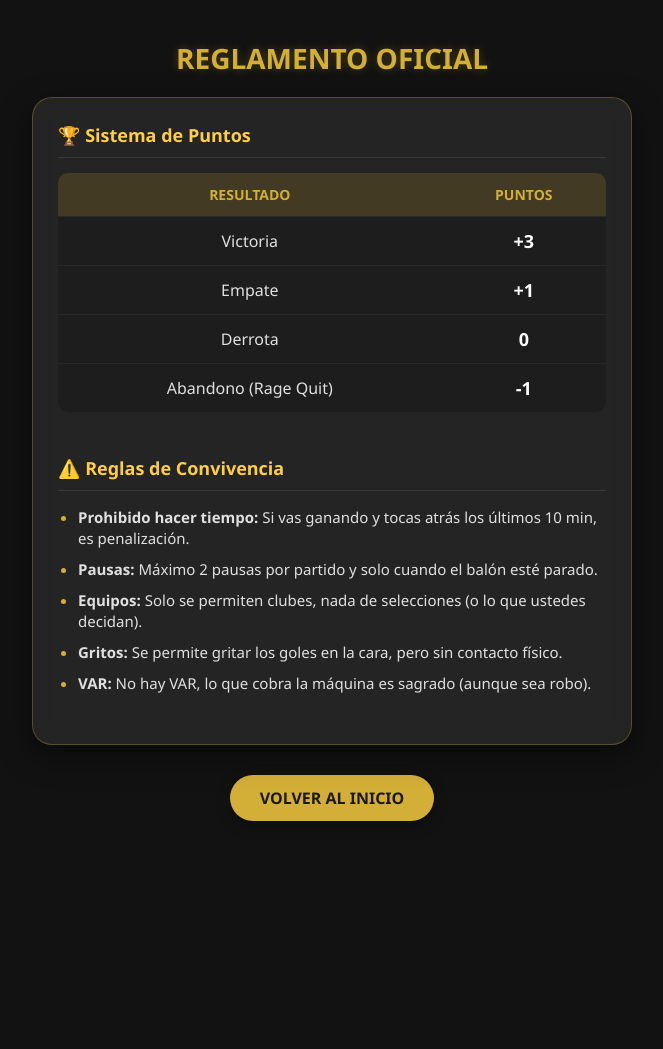
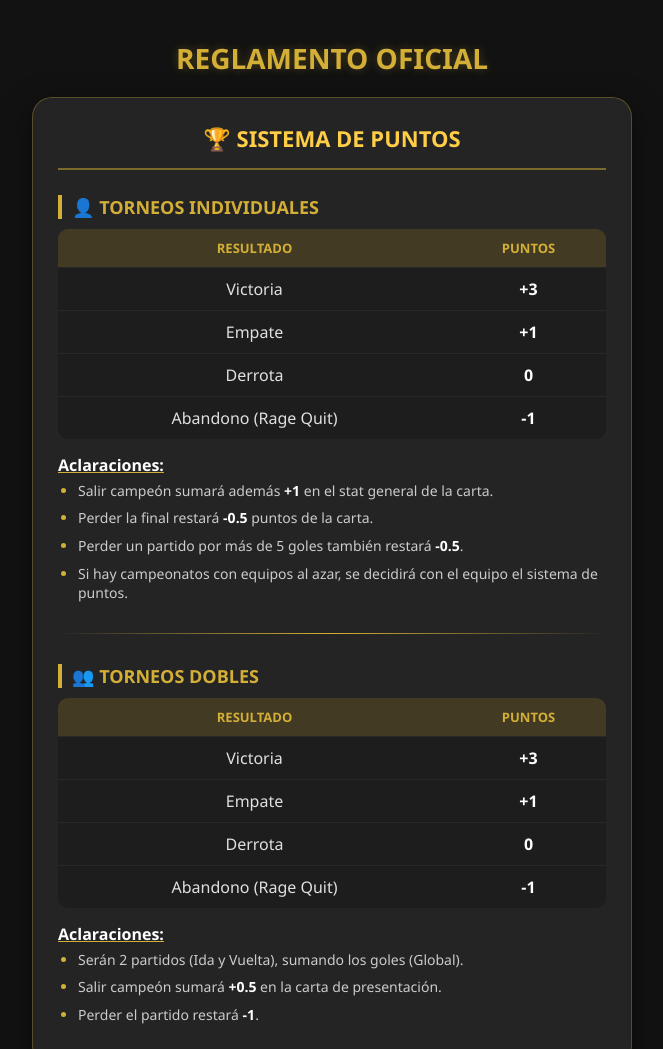
Before and after one commit to FedericoM77/Torneofifa, a plain HTML site: page reglas.html in a window 1280 px wide. Shown: the top 1049 px of the page, without its empty margins (308-971 px from the left). Before the commit the page ends 841 px from the top, so only its background shows below. Drawn offline with Linux system fonts and the light colour scheme.

Commit message:
Refactor reglas.html with style and content updates
Updated styles for better readability and layout. Added new rules and clarifications for tournaments.

```diff
--- a/reglas.html
+++ b/reglas.html
@@ -15,7 +15,7 @@
     display: flex;
     flex-direction: column;
     align-items: center;
-    min-height: 100dvh; /* Altura completa móvil */
+    min-height: 100dvh;
     color: #e0e0e0;
     text-align: center;
   }
@@ -28,7 +28,7 @@
     text-shadow: 0 0 10px rgba(212, 175, 55, 0.3);
   }
 
-  /* Contenedor tipo "Papel de vidrio" */
+  /* Contenedor principal */
   .rules-container {
     background: rgba(255, 255, 255, 0.08);
     backdrop-filter: blur(10px);
@@ -39,51 +39,83 @@
     max-width: 600px;
     margin-bottom: 20px;
     box-shadow: 0 10px 30px rgba(0,0,0,0.5);
-    text-align: left; /* Texto alineado a la izquierda para leer mejor */
+    text-align: left;
   }
 
   h2 {
     color: #ffce47;
+    font-size: 22px;
+    text-align: center;
+    border-bottom: 2px solid rgba(212, 175, 55, 0.5);
+    padding-bottom: 15px;
+    margin-top: 0;
+    margin-bottom: 20px;
+    text-transform: uppercase;
+  }
+
+  h3 {
+    color: #d4af37;
     font-size: 18px;
-    border-bottom: 1px solid rgba(255, 255, 255, 0.1);
-    padding-bottom: 10px;
-    margin-top: 0;
+    margin-top: 25px;
+    margin-bottom: 10px;
+    text-transform: uppercase;
+    border-left: 4px solid #d4af37;
+    padding-left: 10px;
+  }
+
+  h4 {
+    color: #fff;
+    margin: 15px 0 5px 0;
+    font-size: 16px;
+    text-decoration: underline;
+    text-decoration-color: #d4af37;
   }
 
   /* Estilos de Lista */
   ul {
     padding-left: 20px;
-    margin-bottom: 25px;
+    margin-bottom: 15px;
+    margin-top: 5px;
   }
   li {
-    margin-bottom: 10px;
+    margin-bottom: 8px;
     line-height: 1.4;
-    font-size: 15px;
+    font-size: 14px;
+    color: #ccc;
   }
+  li strong { color: #fff; }
   li::marker { color: #d4af37; }
 
   /* Tabla de Puntos */
   .points-table {
     width: 100%;
     border-collapse: collapse;
-    margin-top: 10px;
+    margin-top: 5px;
     background: rgba(0,0,0,0.2);
     border-radius: 10px;
     overflow: hidden;
   }
   .points-table th, .points-table td {
-    padding: 12px;
+    padding: 10px;
     text-align: center;
     border-bottom: 1px solid rgba(255,255,255,0.05);
   }
   .points-table th {
     background-color: rgba(212, 175, 55, 0.2);
     color: #d4af37;
-    font-size: 14px;
+    font-size: 13px;
     text-transform: uppercase;
   }
   .points-table tr:last-child td { border-bottom: none; }
-  .points-val { font-weight: bold; color: #fff; font-size: 18px; }
+  .points-val { font-weight: bold; color: #fff; font-size: 16px; }
+
+  /* Separador */
+  hr {
+      border: 0;
+      height: 1px;
+      background: linear-gradient(to right, transparent, #d4af37, transparent);
+      margin: 30px 0;
+  }
 
   /* Botón Volver */
   .back-btn {
@@ -110,6 +142,8 @@
   <div class="rules-container">
 
     <h2>🏆 Sistema de Puntos</h2>
+
+    <h3>👤 Torneos Individuales</h3>
     <table class="points-table">
         <tr>
             <th>Resultado</th>
@@ -133,15 +167,45 @@
         </tr>
     </table>
 
-    <br><br>
+    <h4>Aclaraciones:</h4>
+    <ul>
+        <li>Salir campeón sumará además <strong>+1</strong> en el stat general de la carta.</li>
+        <li>Perder la final restará <strong>-0.5</strong> puntos de la carta.</li>
+        <li>Perder un partido por más de 5 goles también restará <strong>-0.5</strong>.</li>
+        <li>Si hay campeonatos con equipos al azar, se decidirá con el equipo el sistema de puntos.</li>
+    </ul>
 
-    <h2>⚠️ Reglas de Convivencia</h2>
+    <hr>
+
+    <h3>👥 Torneos Dobles</h3>
+    <table class="points-table">
+        <tr>
+            <th>Resultado</th>
+            <th>Puntos</th>
+        </tr>
+        <tr>
+            <td>Victoria</td>
+            <td class="points-val">+3</td>
+        </tr>
+        <tr>
+            <td>Empate</td>
+            <td class="points-val">+1</td>
+        </tr>
+        <tr>
+            <td>Derrota</td>
+            <td class="points-val">0</td>
+        </tr>
+        <tr>
+            <td>Abandono (Rage Quit)</td>
+            <td class="points-val">-1</td>
+        </tr>
+    </table>
+
+    <h4>Aclaraciones:</h4>
     <ul>
-        <li><strong>Prohibido hacer tiempo:</strong> Si vas ganando y tocas atrás los últimos 10 min, es penalización.</li>
-        <li><strong>Pausas:</strong> Máximo 2 pausas por partido y solo cuando el balón esté parado.</li>
-        <li><strong>Equipos:</strong> Solo se permiten clubes, nada de selecciones (o lo que ustedes decidan).</li>
-        <li><strong>Gritos:</strong> Se permite gritar los goles en la cara, pero sin contacto físico.</li>
-        <li><strong>VAR:</strong> No hay VAR, lo que cobra la máquina es sagrado (aunque sea robo).</li>
+        <li>Serán 2 partidos (Ida y Vuelta), sumando los goles (Global).</li>
+        <li>Salir campeón sumará <strong>+0.5</strong> en la carta de presentación.</li>
+        <li>Perder el partido restará <strong>-1</strong>.</li>
     </ul>
 
   </div>
```
